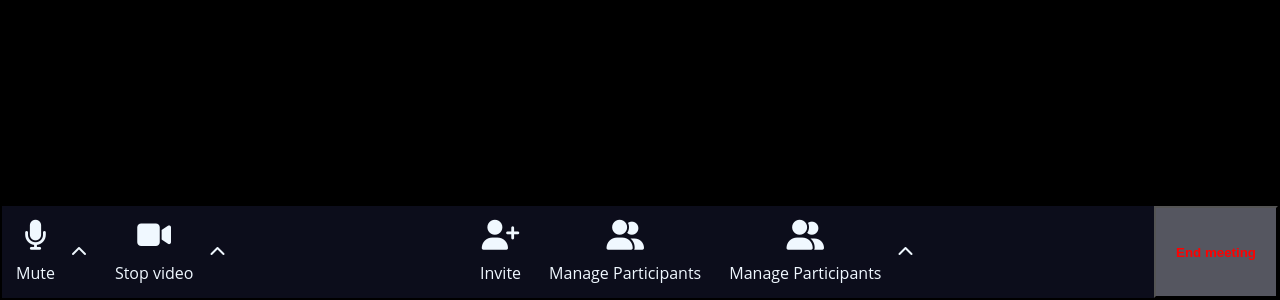
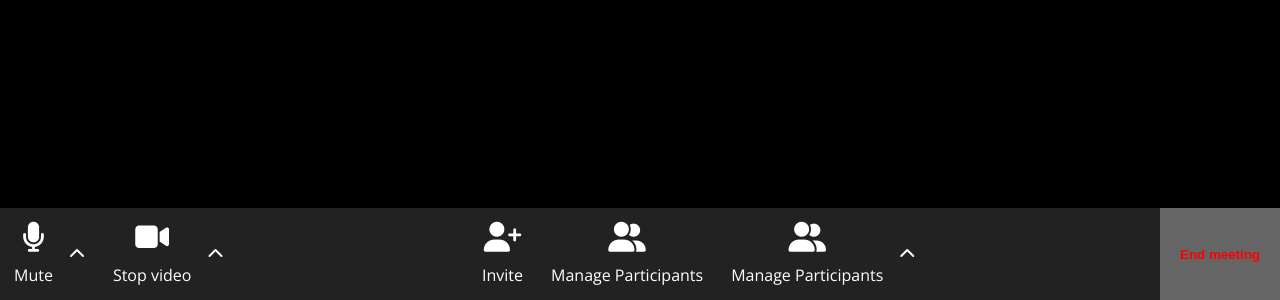
Before and after one commit to Pluz16/html-css-zoom, a plain HTML site: page index.html in a window 1280 px wide. Shown: the part 500-800 px from the top of the page. Drawn offline with nearby package versions, Linux system fonts and the light colour scheme.

Commit message:
Revisione css per aside

```diff
--- a/css/app.css
+++ b/css/app.css
@@ -1,10 +1,15 @@
-
-@import url('https://fonts.googleapis.com/css2?family=Lato&display=swap');
+@import url('https://fonts.googleapis.com/css2?family=Open+Sans:wght@400;600;700&display=swap');
 
 * {
 	margin: 0;
 	padding: 0;
 	box-sizing: border-box;
+}
+
+button,
+input {
+	border: none;
+	background-color: transparent;
 }
 
 html {
@@ -13,10 +18,6 @@ html {
 
 img {
 	max-width: 100%;
-}
-
-button, input{
-
 }
 
 ul,
@@ -30,55 +31,57 @@ a {
 	color: currentColor;
 }
 
-
-
-body{
+body {
 	height: 100vh;
-	/* in caso uscisse da body usiamo overflow per scegliere opzioni contenuto. */
 	overflow: hidden;
-	background-color: aquamarine;
 	display: flex;
 	flex-direction: column;
+	color: white;
 }
 
-.main-content{
-	flex-grow: 1;
-	background-color: black;
-}
-
-
 body > * {
-	border: 2px solid black;
+	/* border: 2px solid black; */
 	/* padding: 20px; */
 }
 
+.main-content {
+	flex-grow: 1;
+	background-color: black;
+	padding: 50px;
+}
 
-.toolbars{
-	background-color: rgb(12, 13, 27);
+.toolbars {
+	background-color: #222222;
 	display: flex;
 	justify-content: space-between;
 }
 
-.toolbar{
+.toolbar {
 	display: flex;
 }
 
-.toolbar__item{
+.toolbar__item {
 	padding: 14px;
 	flex-shrink: 0;
-	color: aliceblue;
 }
 
-.toolbar__item.button{
+.toolbar__item.button {
 	display: flex;
 	align-items: center;
+	gap: 16px;
 	text-align: center;
-	gap: 16px;
+	transition: color 900ms cubic-bezier(0.07, 1.05, 0.81, 0.08) 1s;
 }
-.toolbar__item.button .button__icon{
+
+.toolbar__item.button:hover {
+	color: greenyellow;
+}
+
+.toolbar__item.button .button__text {
 	display: block;
 }
-.toolbar__item.button .button__icon{
+
+.toolbar__item.button .button__icon {
 	font-size: 30px;
 	margin-bottom: 12px;
 }
```
